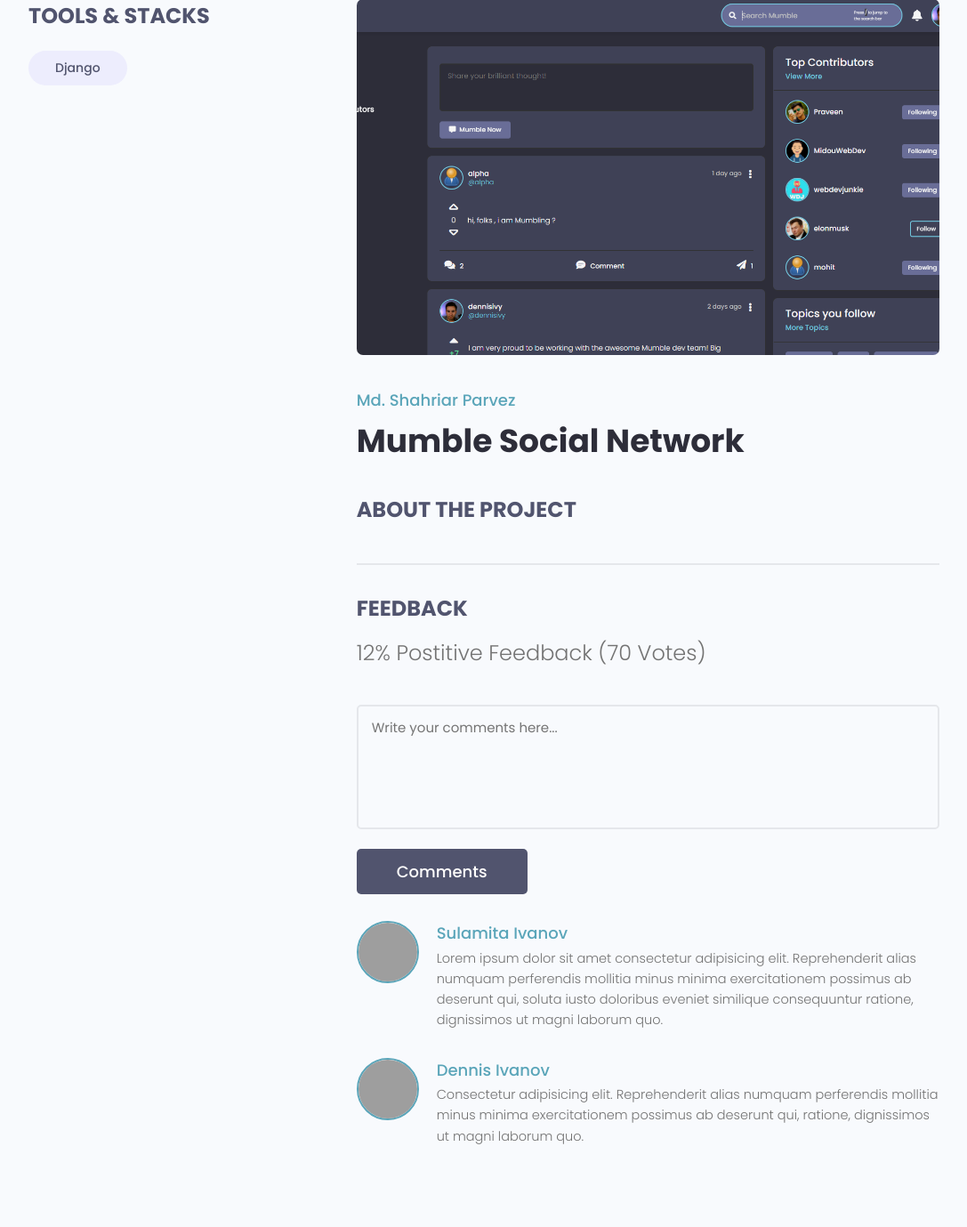
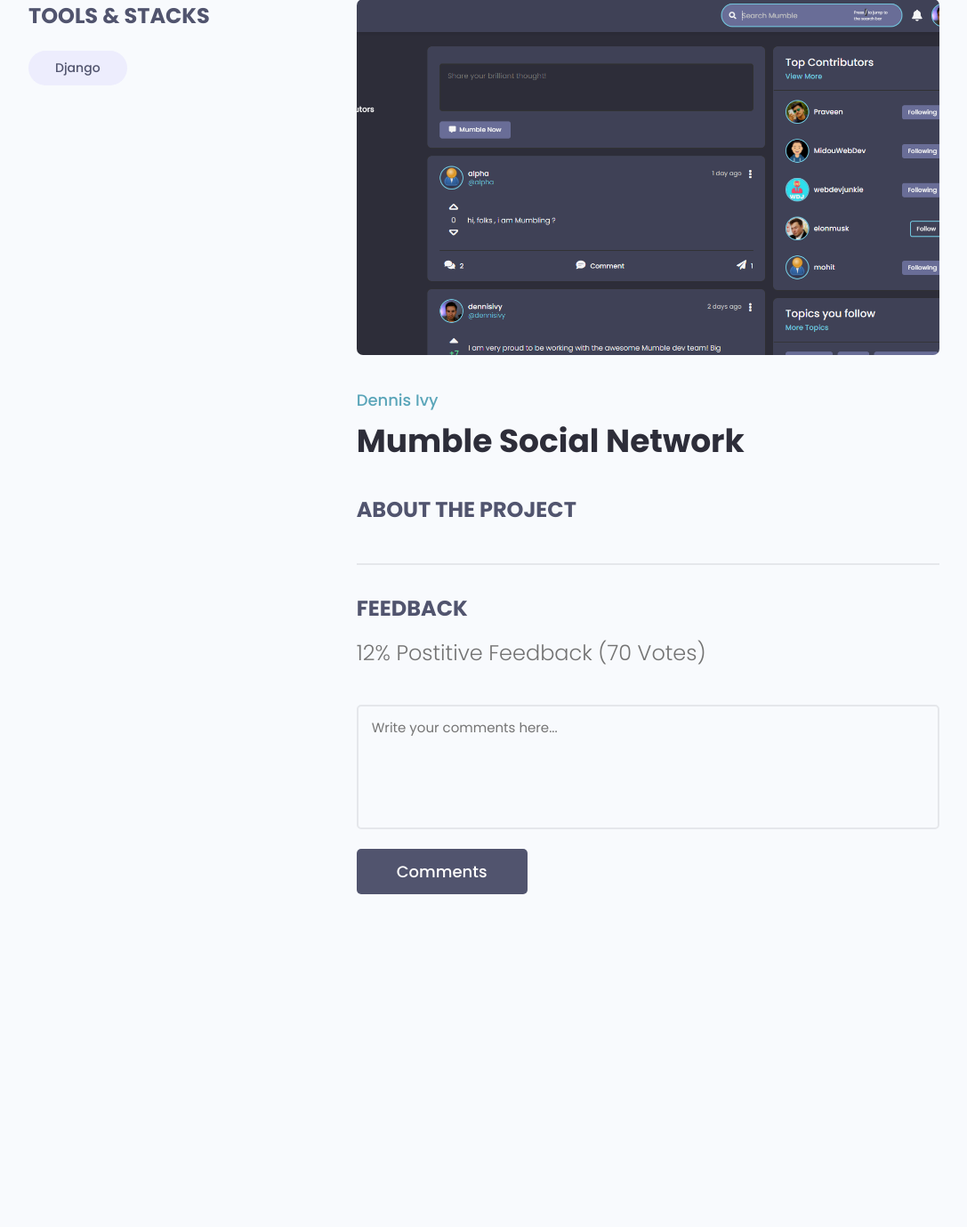
Before and after one commit to cloviswrodrigues/learn-django, a Django app: page /projects/project/02395a4e-7f67-4640-a36e-f972ffaa4fd5/ in a window 1280 px wide. Shown: the part 108-1487 px from the top of the page at 89% size, without its empty margins (96-1183 px from the left). After the commit the page ends 1113 px from the top, so only its background shows below. Run offline with Django 3.2, Linux system fonts and the light colour scheme; data comes from the database, SQL or seed files in the repository; both versions use the stored data as it was after the commit; some libraries are stand-ins or nearby versions; grey boxes are pictures that could not be loaded.

Commit message:
adicionado owner na review de um projeto

```diff
--- a/projects/models.py
+++ b/projects/models.py
@@ -26,12 +26,15 @@ class Review(models.Model):
         ('up', 'Up Vote'),
         ('down', 'Down Vote'),
     )
-
+    owner = models.ForeignKey(Profile, on_delete=models.CASCADE, null=True)
     project = models.ForeignKey(Project, on_delete=models.CASCADE)
     body = models.TextField(null=True, blank=True)
     value = models.CharField(max_length=200, choices=VOTE_TYPE)
     created = models.DateTimeField(auto_now_add=True)
     id = models.UUIDField(default=uuid.uuid4, unique=True, primary_key=True, editable=False)
+
+    class Meta:
+        unique_together = [['owner','project']]
 
     def __str__(self):
         return self.value
--- a/projects/templates/projects/single-project.html
+++ b/projects/templates/projects/single-project.html
@@ -30,7 +30,7 @@
         </div>
         <div class="column column--2of3">
             <img class="singleProject__preview" src="{{ project.featured_image.url }}" alt="portfolio thumbnail" />
-            <a href="profile.html" class="singleProject__developer">Md. Shahriar Parvez</a>
+            <a href="profile.html" class="singleProject__developer">{{project.owner.name}}</a>
             <h2 class="singleProject__title">{{ project.title }}</h2>
             <h3 class="singleProject__subtitle">About the Project</h3>
             <div class="singleProject__info">
@@ -53,32 +53,22 @@
                 <input class="btn btn--sub btn--lg" type="submit" value="Comments" />
             </form>
             <div class="commentList">
+                {% for review in project.review_set.all %}
+                {% if review.body %}
                 <div class="comment">
-                <a href="profile.html">
-                    <img class="avatar avatar--md"
-                    src="https://pbs.twimg.com/profile_images/1335382240931368961/b3wSZKj4_400x400.jpg" alt="user" />
-                </a>
-                <div class="comment__details">
-                    <a href="profile.html" class="comment__author">Sulamita Ivanov</a>
-                    <p class="comment__info">
-                    Lorem ipsum dolor sit amet consectetur adipisicing elit. Reprehenderit alias numquam perferendis
-                    mollitia minus minima exercitationem possimus ab deserunt qui, soluta iusto doloribus eveniet
-                    similique consequuntur ratione, dignissimos ut magni laborum quo.
-                    </p>
+                    <a href="{% url 'user-profile' review.owner.id %}">
+                        <img class="avatar avatar--md"
+                        src="{{review.owner.profile_image.url}}"
+                        alt="user" />
+                    </a>
+                    <div class="comment__details">
+                        <a href="{% url 'user-profile' review.owner.id %}" class="comment__author">{{review.owner.name}}</a>
+                        <p class="comment__info">{{review.body|linebreaksbr}}
+                        </p>
+                    </div>
                 </div>
-                </div>
-                <div class="comment">
-                <a href="profile.html">
-                    <img class="avatar avatar--md" src="https://avatars.githubusercontent.com/u/33843378" alt="user" />
-                </a>
-                <div class="comment__details">
-                    <a href="profile.html" class="comment__author">Dennis Ivanov</a>
-                    <p class="comment__info">
-                    Consectetur adipisicing elit. Reprehenderit alias numquam perferendis mollitia minus minima
-                    exercitationem possimus ab deserunt qui, ratione, dignissimos ut magni laborum quo.
-                    </p>
-                </div>
-                </div>
+                {% endif %}
+                {% endfor %}
             </div>
             </div>
         </div>
```
Also changed, not shown: db.sqlite3, projects/migrations/0009_review_owner.py (added), projects/migrations/0010_alter_review_unique_together.py (added).
